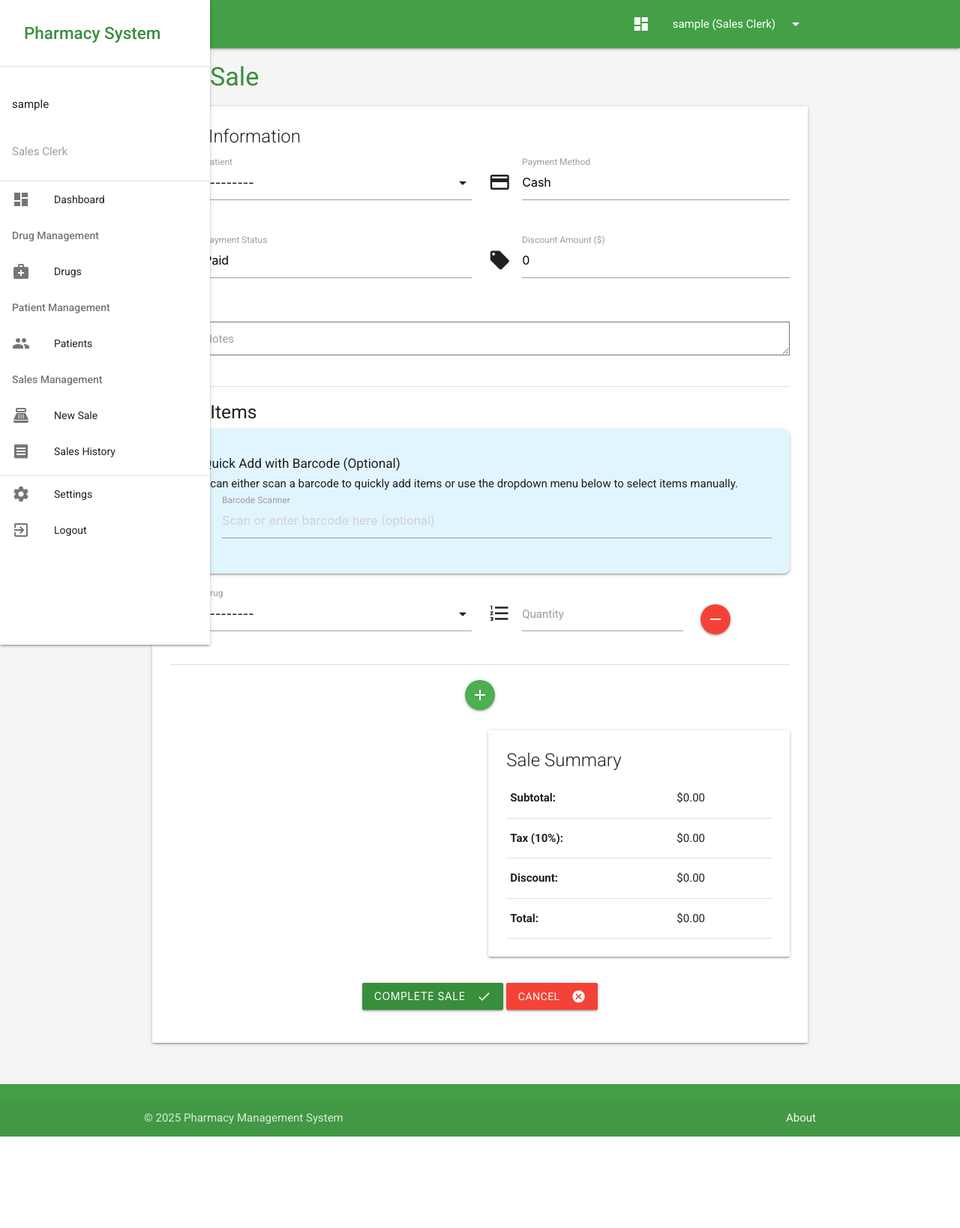
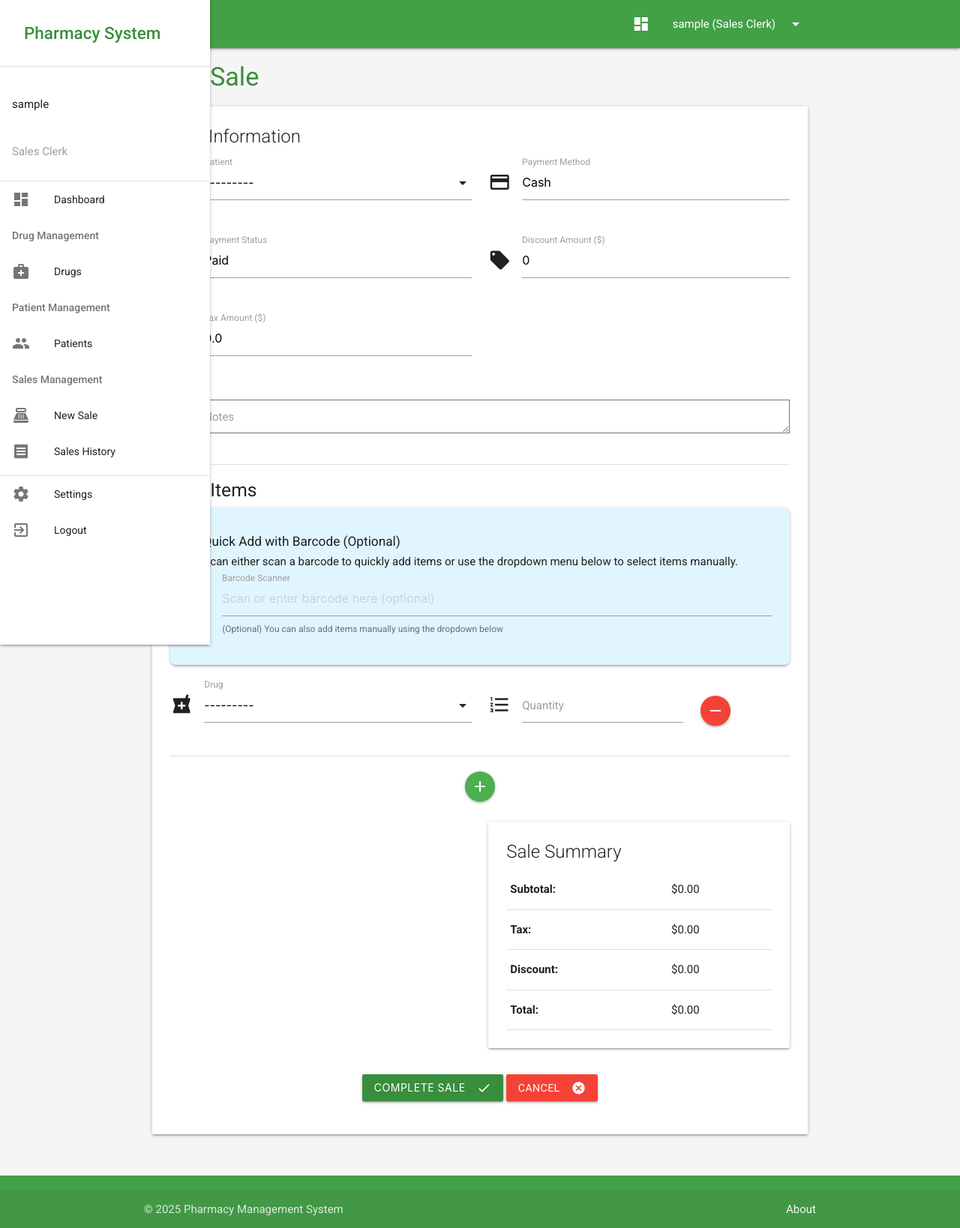
Before and after one commit to PMS12343/take-it, a Django app: page /sales/new/ in a window 1280 px wide. Shown: the whole page at 75% size. Before the commit the page ends 1516 px from the top, so only its background shows below. Run offline with Django 4.2, Linux system fonts and the light colour scheme; the visitor is signed in with stand-in values (Sample User, id 1); data that the repository does not hold is empty; some libraries are stand-ins or nearby versions.

Commit message:
Enhance Sale Form: Add Tax Field and Dynamic Calculation
Replit-Commit-Author: Agent
Replit-Commit-Session-Id: 3c2daeb6-2392-4764-a541-5070dff4f0ef
Replit-Commit-Screenshot-Url: https://storage.googleapis.com/screenshot-production-us-central1/b4720288-42d9-40bf-9e3c-cc01f7cd26bd/26df90cd-5851-436e-9384-4f7aba024438.jpg

```diff
--- a/pharmacy_app/forms.py
+++ b/pharmacy_app/forms.py
@@ -137,6 +137,12 @@ class SaleForm(forms.ModelForm):
             'notes': forms.Textarea(attrs={'class': 'form-control', 'rows': 3}),
         }
 
+    def __init__(self, *args, **kwargs):
+        super(SaleForm, self).__init__(*args, **kwargs)
+        # Initialize tax with zero if it's a new form
+        if not self.instance.pk and not self.initial.get('tax'):
+            self.initial['tax'] = 0.00
+
 class SaleItemForm(forms.ModelForm):
     """Form for individual sale items"""
     class Meta:
--- a/pharmacy_app/static/js/sales.js
+++ b/pharmacy_app/static/js/sales.js
@@ -15,7 +15,9 @@ function initializeSalesForm() {
     // Set up form handlers
     setupFormsetManagement();
     setupItemPriceCalculation();
-    setupTotalCalculation();
+
+    // Update the initial total calculation
+    updateTotalCalculation();
 
     // Initialize select fields
     initializeSelectFields();
@@ -245,12 +247,35 @@ function updateTotalCalculation() {
         subtotal += quantity * price;
     });
 
-    // Calculate tax (10%)
-    const tax = subtotal * 0.1;
+    // Get tax from user input field
+    const taxInput = document.getElementById('id_tax');
+    let tax = 0;
+
+    if (taxInput) {
+        tax = parseFloat(taxInput.value) || 0;
+    } else {
+        // Fall back to 10% if tax field not found
+        tax = subtotal * 0.1;
+    }
 
     // Get discount
     const discountInput = document.getElementById('id_discount');
     const discount = discountInput ? parseFloat(discountInput.value) || 0 : 0;
+
+    // Add event listeners for tax and discount inputs if they haven't been added yet
+    if (taxInput && !taxInput.hasAttribute('data-has-listener')) {
+        taxInput.addEventListener('input', function() {
+            updateTotalCalculation();
+        });
+        taxInput.setAttribute('data-has-listener', 'true');
+    }
+
+    if (discountInput && !discountInput.hasAttribute('data-has-listener')) {
+        discountInput.addEventListener('input', function() {
+            updateTotalCalculation();
+        });
+        discountInput.setAttribute('data-has-listener', 'true');
+    }
 
     // Calculate total
     const total = subtotal + tax - discount;
--- a/pharmacy_app/templates/sales/new.html
+++ b/pharmacy_app/templates/sales/new.html
@@ -50,6 +50,17 @@
                             <label for="{{ form.discount.id_for_label }}">Discount Amount ($)</label>
                             {% if form.discount.errors %}
                                 <span class="red-text">{{ form.discount.errors.0 }}</span>
+                            {% endif %}
+                        </div>
+                    </div>
+
+                    <div class="row">
+                        <div class="input-field col s12 m6">
+                            <i class="material-icons prefix">attach_money</i>
+                            {{ form.tax }}
+                            <label for="{{ form.tax.id_for_label }}">Tax Amount ($)</label>
+                            {% if form.tax.errors %}
+                                <span class="red-text">{{ form.tax.errors.0 }}</span>
                             {% endif %}
                         </div>
                     </div>
@@ -162,7 +173,7 @@
                                                 <td>$<span id="summary-subtotal">0.00</span></td>
                                             </tr>
                                             <tr>
-                                                <th>Tax (10%):</th>
+                                                <th>Tax:</th>
                                                 <td>$<span id="summary-tax">0.00</span></td>
                                             </tr>
                                             <tr>
--- a/pharmacy_app/views.py
+++ b/pharmacy_app/views.py
@@ -371,10 +371,10 @@ def new_sale(request):
                             subtotal += item.price * item.quantity
 
                         # Apply tax and discount calculations
-                        tax_amount = subtotal * decimal.Decimal('0.10')  # 10% tax example
+                        # Use the tax value from the form instead of calculating it
                         sale.subtotal = subtotal
-                        sale.tax = tax_amount
-                        sale.total_amount = subtotal + tax_amount - sale.discount
+                        # Tax value was already set from the form's cleaned_data
+                        sale.total_amount = subtotal + sale.tax - sale.discount
                         sale.save()
 
                         # Check for drug interactions
```
